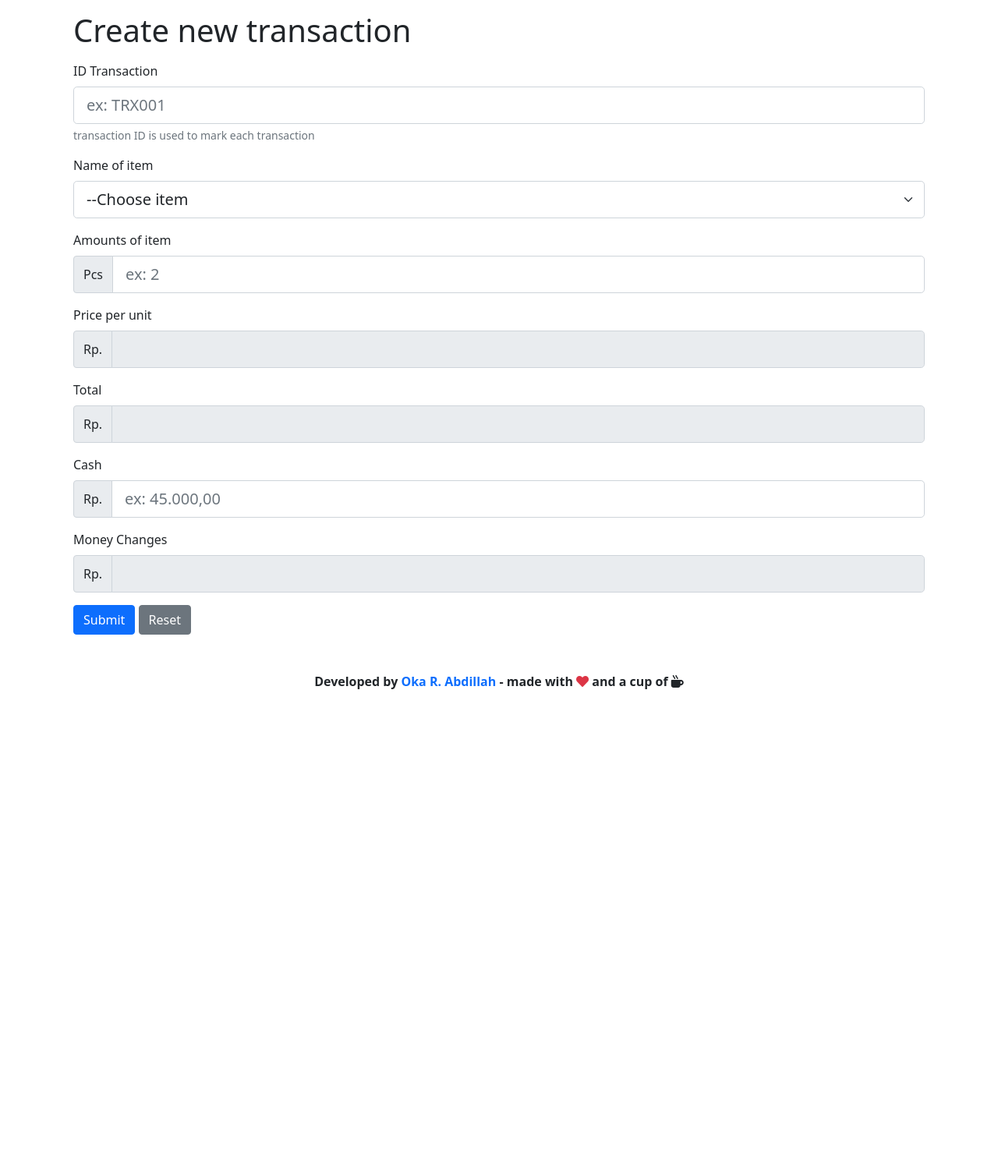
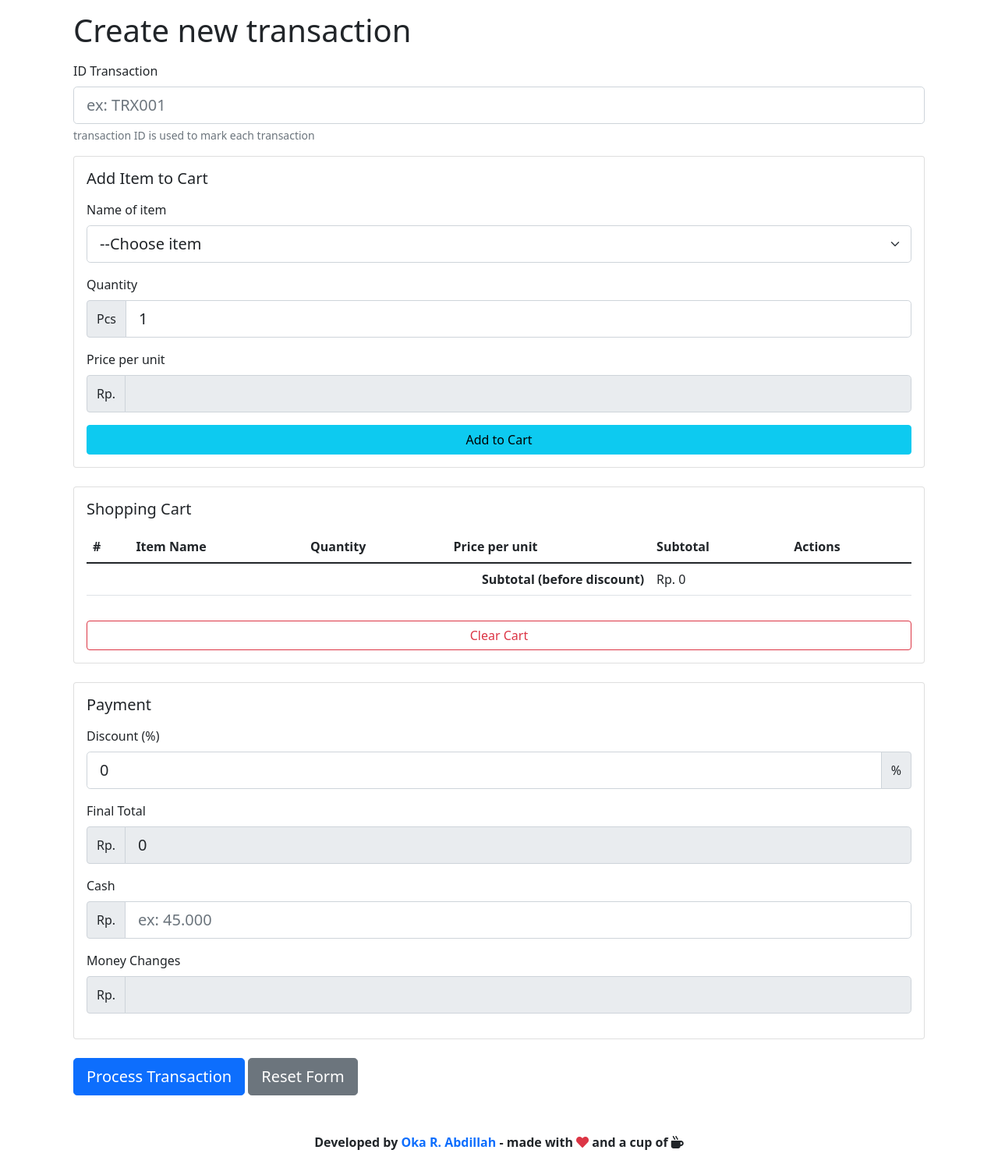
Before and after one commit to eexzzm/point-of-sale, a PHP site: page /pages/transaction/index.php in a window 1280 px wide. Shown: the part 234-1727 px from the top of the page at 78% size. Before the commit the page ends 1118 px from the top, so only its background shows below. Run offline with PHP 8.4, Linux system fonts and the light colour scheme; a user stored in the database is signed in; data comes from the database, SQL or seed files in the repository; some libraries are stand-ins or nearby versions.

Commit message:
add based transaction with new cart feature

```diff
--- a/pages/transaction/index.php
+++ b/pages/transaction/index.php
@@ -51,28 +51,27 @@ if ( !auth() ) header("Location: ../login");
       <?php print_alert() ?>
 
       <!-- Form -->
-      <form method="POST" action="../../src/server/setter/set_transaction.php">
-          <!-- Id Transaction -->
+      <form method="POST" action="../../src/server/setter/set_transaction.php" id="transactionForm">
         <div class="mb-3">
             <label for="transactionId" class="form-label">ID Transaction</label>
-              <input type="text" placeholder="ex: TRX001" name="transactionId" class="form-control form-control-lg" id="idTransaction" aria-describedby="idTransactionHelp" required >
+            <input type="text" placeholder="ex: TRX001" name="transactionId" class="form-control form-control-lg" id="transactionId" aria-describedby="idTransactionHelp" required>
             <div id="idTransactionHelp" class="form-text">transaction ID is used to mark each transaction</div>
         </div>
-          <!-- Name of item -->
+
+        <div class="card p-3 mb-4">
+            <h5 class="card-title mb-3">Add Item to Cart</h5>
             <div class="mb-3">
-              <input type="hidden" name="itemId" value="" required >
+                <input type="hidden" name="selectedItemId" id="selectedItemId" value="" required>
                 <label for="nameOfItem" class="form-label">Name of item</label>
-              <select data-role="select-items" class="form-select form-select-lg" aria-label=".form-select-lg example" name="nameOfItem" id="nameOfItem">
-                <option selected="">--Choose item</option>
+                <select data-role="select-items" class="form-select form-select-lg" aria-label=".form-select-lg example" id="nameOfItem">
+                  <option selected="" value="">--Choose item</option>
+                  <!-- get item per id -->
                   <?php
                       foreach ( get_items($conn) as $item )
                       {
-                    //Get ID, Name, Price
                         $item_id = $item["item_id"];
                         $item_name = $item["item_name"];
                         $item_price = $item["item_price"];
-
-                    //Render option with pattern value = id@name@price
                         echo <<<EOT
                           <option value="$item_id@$item_name@$item_price"> $item_name </option>
 EOT;
@@ -80,45 +79,82 @@ EOT;
                     ?>
                 </select>
             </div>
-
             <!-- amount of item -->
-          <label for="amountOfItem" class="form-label">Amounts of item</label>
+            <label for="itemQuantity" class="form-label">Quantity</label>
             <div class="input-group mb-3">
               <span class="input-group-text">Pcs</span>
-              <input type="number" placeholder="ex: 2" name="amountOfItem" class="form-control form-control-lg" id="amountOfItem" required >
+              <input type="number" placeholder="ex: 2" name="itemQuantity" class="form-control form-control-lg" id="itemQuantity" value="1" min="1" required>
             </div>
 
-          <!-- price per units -->
-          <label for="pricePerUnit" class="form-label">Price per unit</label>
+            <!-- price -->
+            <label for="currentPricePerUnit" class="form-label">Price per unit</label>
             <div class="input-group mb-3">
               <span class="input-group-text">Rp.</span>
-              <input type="text" name="pricePerUnit" class="form-control form-control-lg" id="pricePerUnit" readonly>
+              <input type="text" name="currentPricePerUnit" class="form-control form-control-lg" id="currentPricePerUnit" readonly>
             </div>
 
-          <!-- total per units -->
-          <label for="total" class="form-label">Total</label>
+            <button type="button" class="btn btn-info" id="addItemToCartBtn">Add to Cart</button>
+          </div>
+
+          <!-- cart -->
+          <div class="card p-3 mb-4">
+            <h5 class="card-title mb-3">Shopping Cart</h5>
+            <div class="table-responsive">
+              <table class="table table-striped">
+                <thead>
+                  <tr>
+                    <th>#</th>
+                    <th>Item Name</th>
+                    <th>Quantity</th>
+                    <th>Price per unit</th>
+                    <th>Subtotal</th>
+                    <th>Actions</th>
+                  </tr>
+                </thead>
+                <tbody id="cartItemsTableBody">
+                  </tbody>
+                  <tfoot>
+                    <tr>
+                      <th colspan="4" class="text-end">Subtotal (before discount)</th>
+                      <td id="cartSubtotal">Rp. 0</td>
+                      <td></td>
+                    </tr>
+                  </tfoot>
+                </table>
+              </div>
+              <button type="button" class="btn btn-outline-danger mt-3" id="clearCartBtn">Clear Cart</button>
+            </div>
+
+            <!-- cart -->
+        <div class="card p-3 mb-4">
+            <h5 class="card-title mb-3">Payment</h5>
+            <label for="discountInput" class="form-label">Discount (%)</label>
+            <div class="input-group mb-3">
+                <input type="number" name="discountInput" class="form-control form-control-lg" id="discountInput" value="0" min="0" max="100">
+                <span class="input-group-text">%</span>
+            </div>
+
+            <label for="finalTotal" class="form-label">Final Total</label>
             <div class="input-group mb-3">
                 <span class="input-group-text">Rp.</span>
-              <input type="text" name="total" class="form-control form-control-lg" id="total" readonly>
+                <input type="text" name="finalTotal" class="form-control form-control-lg" id="finalTotal" readonly value="0">
             </div>
 
-          <!-- cash from customer -->
-          <label for="cash" class="form-label">Cash</label>
+            <label for="cashInput" class="form-label">Cash</label>
             <div class="input-group mb-3">
                 <span class="input-group-text">Rp.</span>
-              <input type="text" placeholder="ex: 45.000,00" name="cash" class="form-control form-control-lg" id="cash" required >
+                <input type="text" placeholder="ex: 45.000" name="cashInput" class="form-control form-control-lg" id="cashInput" required>
             </div>
 
-          <!-- money changes customer -->
-          <label for="moneyChanges" class="form-label">Money Changes</label>
+            <label for="moneyChangesOutput" class="form-label">Money Changes</label>
             <div class="input-group mb-3">
                 <span class="input-group-text">Rp.</span>
-              <input type="text" name="moneyChanges" class="form-control form-control-lg" id="moneyChanges" readonly>
+                <input type="text" name="moneyChangesOutput" class="form-control form-control-lg" id="moneyChangesOutput" readonly>
+            </div>
         </div>
 
-          <!-- Buttons -->
-          <button name="create_new_transaction" class="btn btn-primary" type="submit">Submit</button>
-          <button class="btn btn-secondary" type="reset">Reset</button>
+        <button name="process_transaction" class="btn btn-primary btn-lg" type="submit">Process Transaction</button>
+        <button class="btn btn-secondary btn-lg" type="reset" id="resetFormBtn">Reset Form</button>
     </form>
     </main>
 
```
Lines whose indentation alone changed are shown as unchanged.
